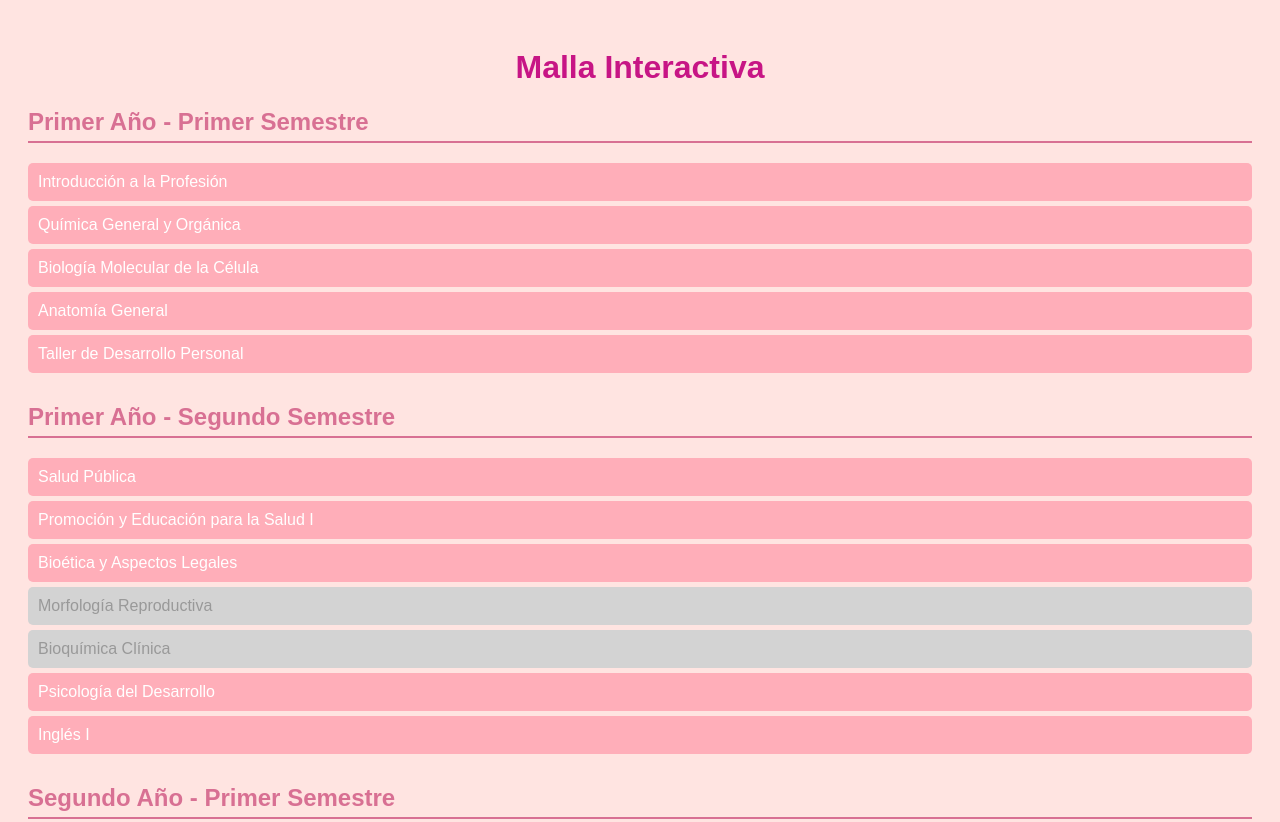
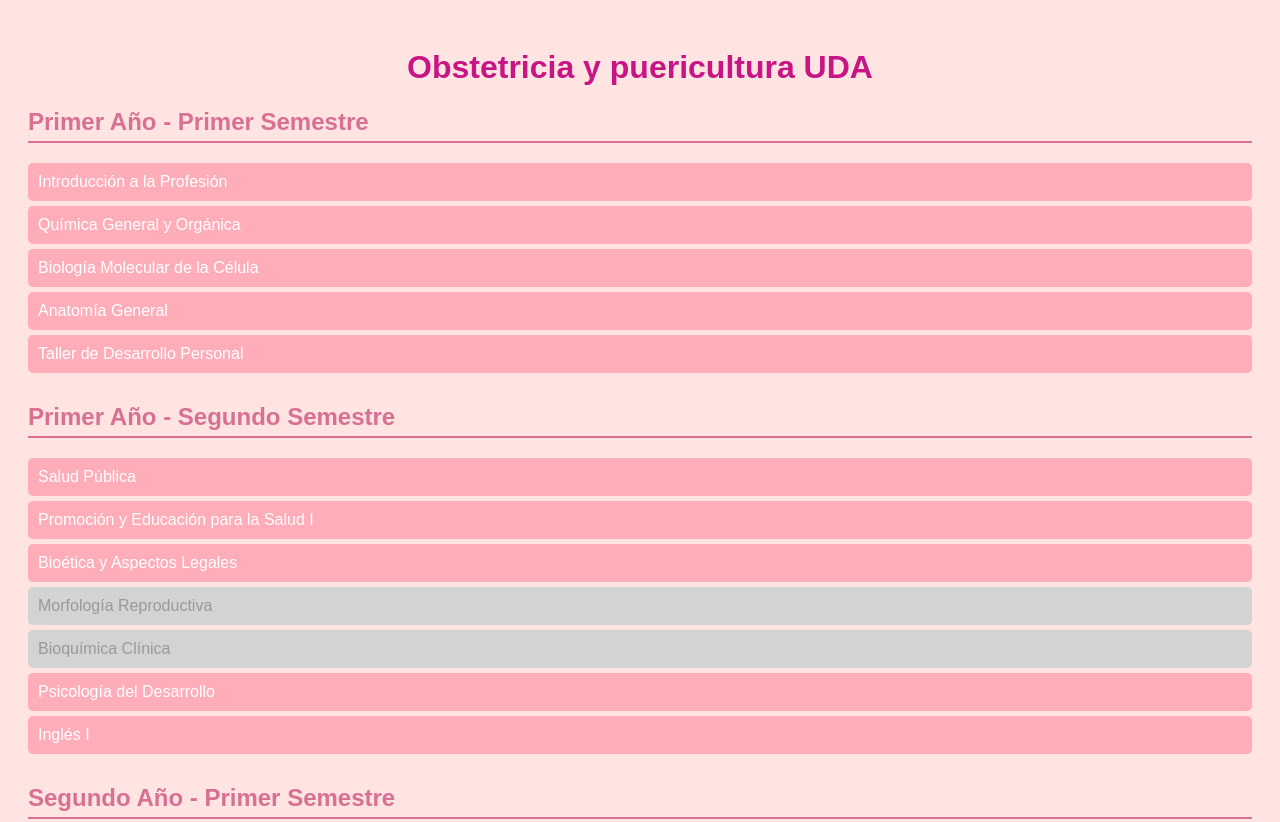
Before and after one commit to domiicc/mallaobs, a plain HTML site: page index.html in a window 1280 px wide. Shown: the top 822 px of the page. Drawn offline with Linux system fonts and the light colour scheme.

Commit message:
Update index.html

```diff
--- a/index.html
+++ b/index.html
@@ -3,11 +3,11 @@
 <head>
     <meta charset="UTF-8" />
     <meta name="viewport" content="width=device-width, initial-scale=1" />
-    <title>Malla Interactiva</title>
+    <title>Obstetricia y puericultura UDA</title>
     <link rel="stylesheet" href="styles.css" />
 </head>
 <body>
-    <h1>Malla Interactiva</h1>
+    <h1>Obstetricia y puericultura UDA</h1>
     <div id="malla-container"></div>
     <script src="script.js"></script>
 </body>
```
